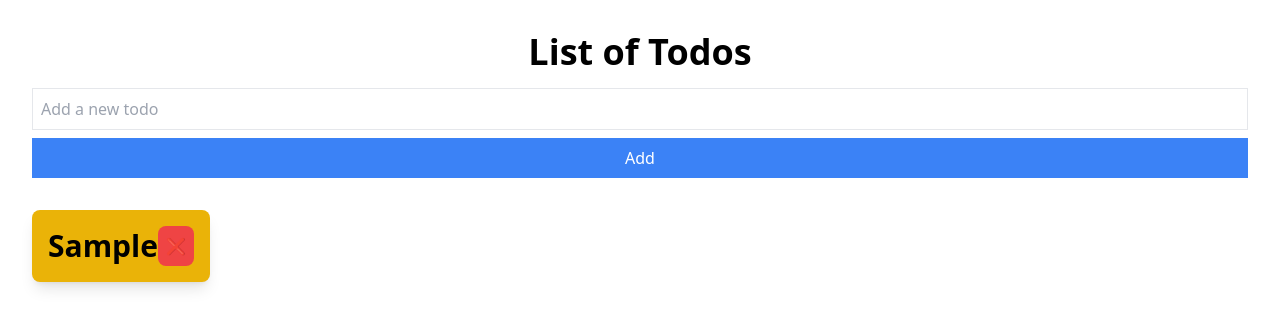
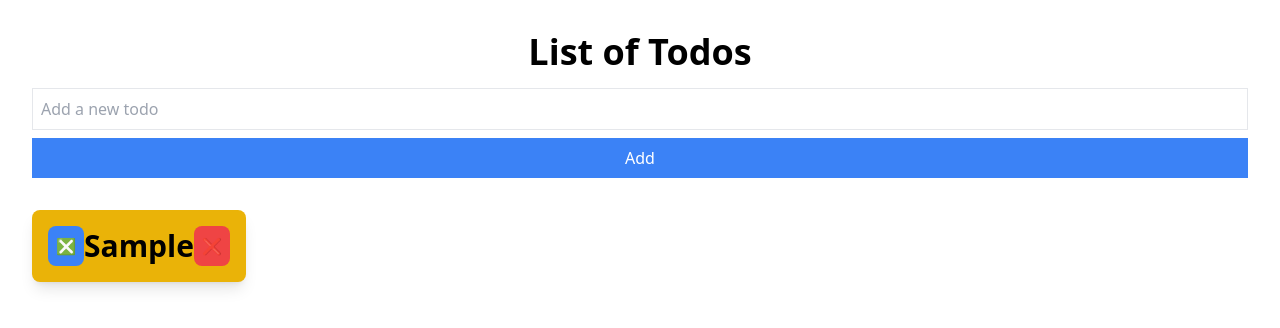
Before and after one commit to chandan0815/Todo-App, a React (Vite) app: page / in a window 1280 px wide. Both pictures are taken after typing "Sample" into the empty fields and a click on the button "Add". Shown: the top 328 px of the page. Built offline with nearby package versions, Linux system fonts and the light colour scheme.

Commit message:
feat: added feature to update status

```diff
--- a/src/TodoItem/TodoItem.tsx
+++ b/src/TodoItem/TodoItem.tsx
@@ -7,10 +7,19 @@ export interface Todo {
 function TodoItem(props: {
   itemObj: Todo;
   onDeleteItem: (id: number) => void;
+  onStatusChange: (id: number) => void;
 }) {
   return (
     <li className='flex gap-4 py-2'>
       <div className='flex items-center justify-between bg-yellow-500 p-4 my-2 rounded-lg shadow-lg'>
+        <button
+          className={`${
+            props.itemObj.completed ? 'bg-green-500' : 'bg-blue-500'
+          } text-white p-2 rounded-lg`}
+          onClick={() => props.onStatusChange(props.itemObj.id)}
+        >
+          {props.itemObj.completed ? '✅' : '❎'}
+        </button>
         <h2 className='text-3xl font-bold'>{props.itemObj.taskName}</h2>
         <button
           className='bg-red-500 text-white p-2 rounded-lg'
--- a/src/TodoList/TodoList.tsx
+++ b/src/TodoList/TodoList.tsx
@@ -1,6 +1,6 @@
 import TodoItem from '../TodoItem/TodoItem.tsx';
+import { Todo } from '../TodoItem/TodoItem';
 import AddTodo from '../TodoItem/AddTodoItem.tsx';
-import { Todo } from '../TodoItem/TodoItem';
 import { useState } from 'react';
 
 function TodoList() {
@@ -10,6 +10,13 @@ function TodoList() {
   }
   function handleDeleteTodoItem(id: number) {
     setTodoItems(todoItems.filter((task) => task.id !== id));
+  }
+  function handleStatusChange(id: number) {
+    setTodoItems(
+      todoItems.map((task) =>
+        task.id === id ? { ...task, completed: !task.completed } : task
+      )
+    );
   }
   return (
     <>
@@ -21,6 +28,7 @@ function TodoList() {
             key={task.id}
             itemObj={task}
             onDeleteItem={handleDeleteTodoItem}
+            onStatusChange={handleStatusChange}
           />
         ))}
       </ul>
```
